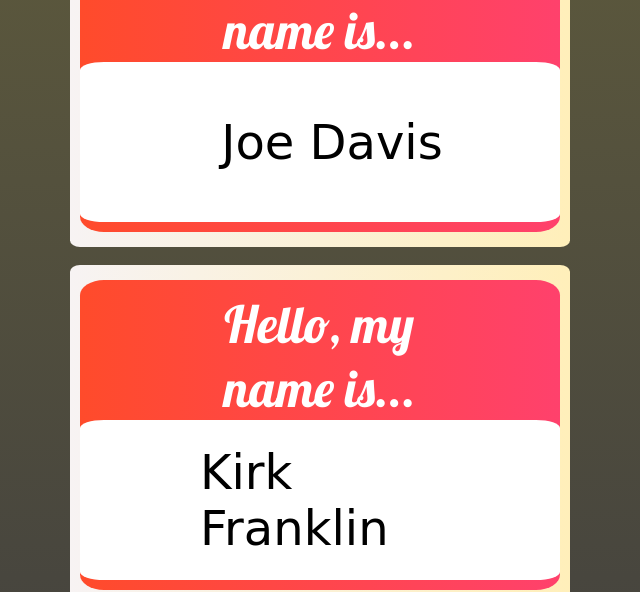
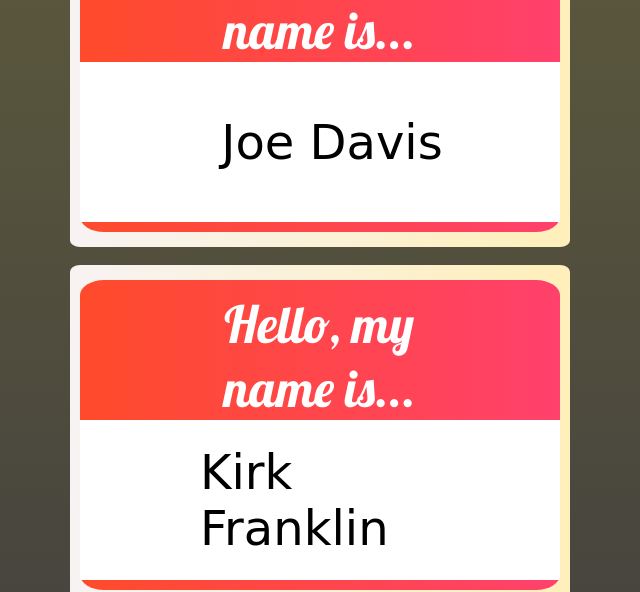
Before and after one commit to Joseph-L-Davis/name-tag-2, a plain HTML site: page index.html in a window 1280 px wide. Shown: the part 216-808 px from the top of the page, 328-968 px from the left. Drawn offline with Linux system fonts and the light colour scheme.

Commit message:
got rid of border radius on whitebox

```diff
--- a/style.css
+++ b/style.css
@@ -99,7 +99,7 @@ section {
   justify-content: center;
   position: relative;
   bottom: 10px;
-  border-radius: 5%;
+  /* border-radius: 5%; */
   z-index: 5;
 }
 
```
